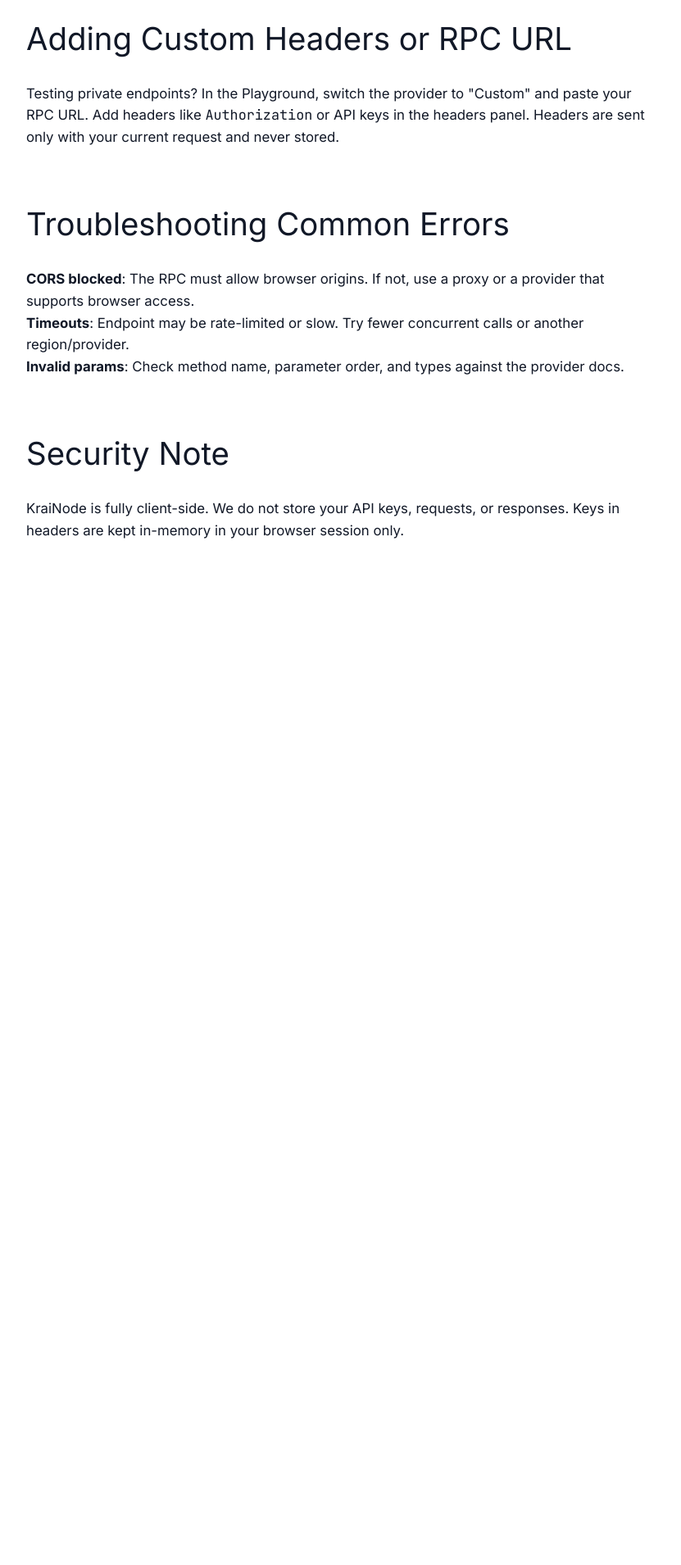
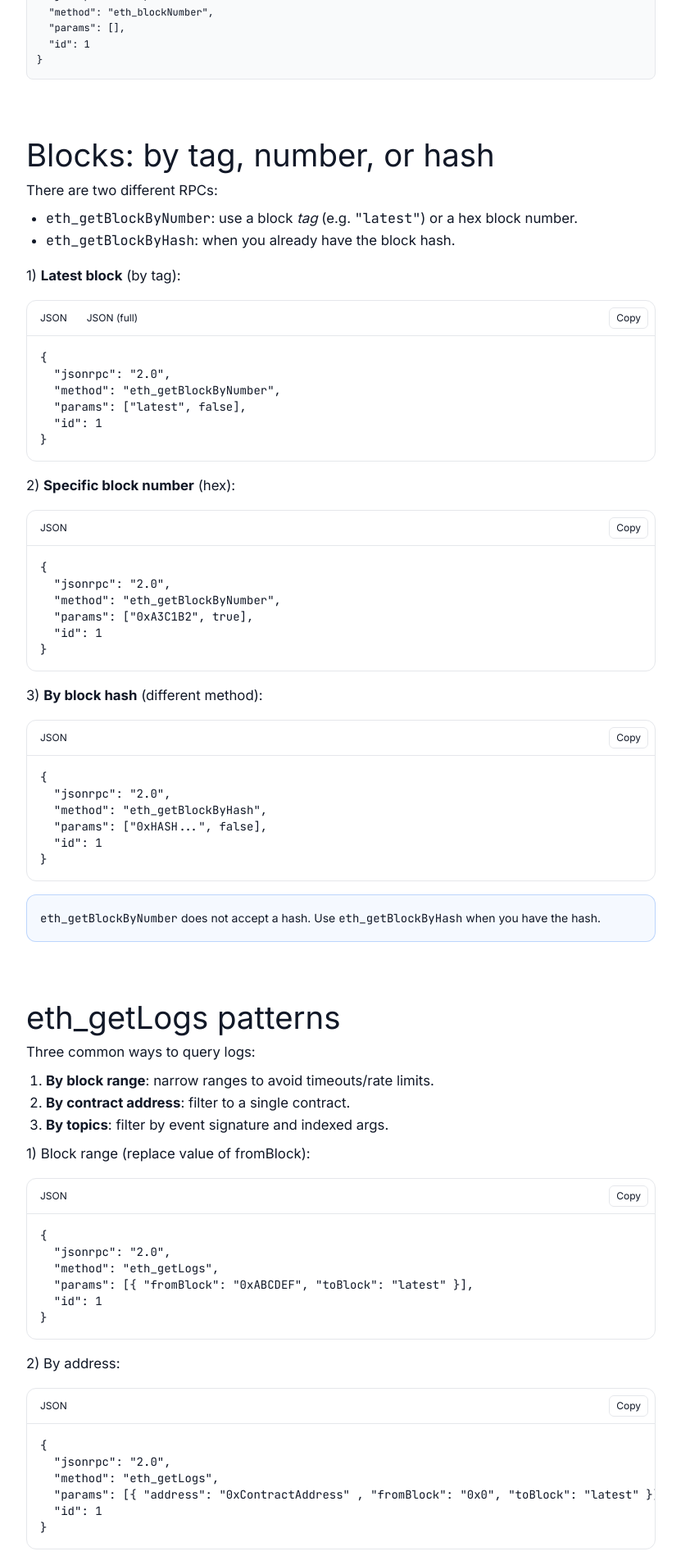
Before and after one commit to krissemmy/krainode-rpc-proxy, a React (Vite) app in the folder web/: page /docs in a window 1280 px wide. Shown: the part 880-2789 px from the top of the page at 82% size, without its empty margins (292-1123 px from the left). Before the commit the page ends 1541 px from the top, so only its background shows below. Built offline with nearby package versions, Linux system fonts and the light colour scheme; no server answers.

Commit message:
improve docs

```diff
--- /dev/null
+++ b/web/src/components/Callout.tsx
@@ -0,0 +1,24 @@
+import type { ReactNode } from "react";
+
+export function Callout({
+  type = "note",
+  title,
+  children,
+}: {
+  type?: "tip" | "note" | "warning";
+  title?: string;
+  children: ReactNode;
+}) {
+  const styles = {
+    tip: "border-emerald-500/30 bg-emerald-500/5",
+    note: "border-blue-500/30 bg-blue-500/5",
+    warning: "border-amber-500/30 bg-amber-500/5",
+  }[type];
+
+  return (
+    <div className={`my-4 rounded-xl border p-4 ${styles}`}>
+      {title && <div className="font-medium mb-1">{title}</div>}
+      <div className="text-sm leading-6">{children}</div>
+    </div>
+  );
+}
--- /dev/null
+++ b/web/src/components/CopyButton.tsx
@@ -0,0 +1,21 @@
+import { useState } from "react";
+
+export function CopyButton({ text }: { text: string }) {
+  const [copied, setCopied] = useState(false);
+  return (
+    <button
+      onClick={async () => {
+        try {
+          await navigator.clipboard.writeText(text);
+          setCopied(true);
+          setTimeout(() => setCopied(false), 1200);
+        } catch {}
+      }}
+      className="text-xs rounded-md border px-2 py-1 hover:bg-white/5"
+      aria-label="Copy to clipboard"
+      type="button"
+    >
+      {copied ? "Copied" : "Copy"}
+    </button>
+  );
+}
--- /dev/null
+++ b/web/src/components/DocsCodeTabs.tsx
@@ -0,0 +1,32 @@
+import { useState } from "react";
+import { CopyButton } from "./CopyButton";
+
+export function DocsCodeTabs({
+  tabs,
+}: {
+  tabs: { label: string; code: string }[];
+}) {
+  const [active, setActive] = useState(0);
+  const current = tabs[active];
+  return (
+    <div className="my-4 rounded-xl border">
+      <div className="flex items-center justify-between border-b p-2">
+        <div className="flex gap-2">
+          {tabs.map((t, i) => (
+            <button
+              key={t.label}
+              onClick={() => setActive(i)}
+              className={`text-xs px-2 py-1 rounded ${i === active ? "bg-white/10" : "hover:bg-white/5"}`}
+              aria-current={i === active}
+              type="button"
+            >
+              {t.label}
+            </button>
+          ))}
+        </div>
+        <CopyButton text={current.code} />
+      </div>
+      <pre className="p-4 overflow-x-auto text-sm"><code>{current.code}</code></pre>
+    </div>
+  );
+}
--- a/web/src/pages/DocsPage.tsx
+++ b/web/src/pages/DocsPage.tsx
@@ -1,6 +1,8 @@
 import { useEffect, useMemo, useRef, useState } from "react";
 import { Container } from "@/components/layout";
 import DocsSidebar, { DocSection } from "@/components/DocsSidebar";
+import { DocsCodeTabs } from "@/components/DocsCodeTabs";
+import { Callout } from "@/components/Callout";
 
 const EXAMPLE_JSON = `{
   "jsonrpc": "2.0",
@@ -14,6 +16,9 @@ export default function DocsPage() {
     () => [
       { id: "intro", title: "Intro to KraiNode" },
       { id: "first-request", title: "Making Your First Request" },
+      { id: "blocks", title: "Blocks: by tag, number, or hash" },
+      { id: "logs", title: "eth_getLogs patterns" },
+      { id: "eth-call", title: "eth_call (read contract state)" },
       { id: "custom-headers", title: "Adding Custom Headers or RPC URL" },
       { id: "troubleshooting", title: "Troubleshooting Common Errors" },
       { id: "security", title: "Security Note" },
@@ -64,9 +69,13 @@ export default function DocsPage() {
       </aside>
 
       {/* Content */}
-      <article className="prose prose-zinc max-w-3xl dark:prose-invert space-y-12 md:space-y-16">
-        <section id="intro">
+      <article className="prose prose-zinc max-w-3xl dark:prose-invert space-y-12 md:space-y-16 pb-40 md:pb-56">
+        <section id="intro" className="scroll-mt-28">
           <h1>Intro to KraiNode</h1>
+          <Callout type="note" title="Security & Privacy">
+            KraiNode is browser-only. Your requests and API keys are sent directly from your device to the RPC provider.
+            We do not run a backend and we do not store keys or request bodies.
+          </Callout>
           <br />
           <p>
             KraiNode is a browser-based JSON-RPC playground for blockchain developers. Point it at any
@@ -83,7 +92,8 @@ export default function DocsPage() {
           </ul>
         </section>
 
-        <section id="first-request">
+
+        <section id="first-request" className="scroll-mt-28">
           <h1>Making Your First Request</h1>
           <br />
           <ol>
@@ -105,7 +115,114 @@ export default function DocsPage() {
           </div>
         </section>
 
-        <section id="custom-headers">
+        <section id="blocks" className="scroll-mt-28">
+          <h1>Blocks: by tag, number, or hash</h1>
+          <p className="mb-2">There are two different RPCs:</p>
+          <ul className="list-disc pl-6">
+            <li><code>eth_getBlockByNumber</code>: use a block <em>tag</em> (e.g. <code>"latest"</code>) or a hex block number.</li>
+            <li><code>eth_getBlockByHash</code>: when you already have the block hash.</li>
+          </ul>
+
+          <p className="mt-4">1) <strong>Latest block</strong> (by tag):</p>
+          <DocsCodeTabs
+            tabs={[
+              {
+                label: "JSON",
+                code: "{\n  \"jsonrpc\": \"2.0\",\n  \"method\": \"eth_getBlockByNumber\",\n  \"params\": [\"latest\", false],\n  \"id\": 1\n}"
+              },
+              {
+                label: "JSON (full)",
+                code: "{\n  \"jsonrpc\": \"2.0\",\n  \"method\": \"eth_getBlockByNumber\",\n  \"params\": [\"latest\", true],\n  \"id\": 1\n}"
+              }
+            ]}
+          />
+
+          <p>2) <strong>Specific block number</strong> (hex):</p>
+          <DocsCodeTabs
+            tabs={[
+              {
+                label: "JSON",
+                code: "{\n  \"jsonrpc\": \"2.0\",\n  \"method\": \"eth_getBlockByNumber\",\n  \"params\": [\"0xA3C1B2\", true],\n  \"id\": 1\n}"
+              }
+            ]}
+          />
+
+          <p>3) <strong>By block hash</strong> (different method):</p>
+          <DocsCodeTabs
+            tabs={[
+              {
+                label: "JSON",
+                code: "{\n  \"jsonrpc\": \"2.0\",\n  \"method\": \"eth_getBlockByHash\",\n  \"params\": [\"0xHASH...\", false],\n  \"id\": 1\n}"
+              }
+            ]}
+          />
+
+          <Callout type="note">
+            <code>eth_getBlockByNumber</code> does not accept a hash. Use <code>eth_getBlockByHash</code> when you have the hash.
+          </Callout>
+        </section>
+
+        <section id="logs" className="scroll-mt-28">
+          <h1>eth_getLogs patterns</h1>
+          <p className="mb-2">Three common ways to query logs:</p>
+          <ol className="list-decimal pl-6">
+            <li><strong>By block range</strong>: narrow ranges to avoid timeouts/rate limits.</li>
+            <li><strong>By contract address</strong>: filter to a single contract.</li>
+            <li><strong>By topics</strong>: filter by event signature and indexed args.</li>
+          </ol>
+
+          <p className="mt-2">1) Block range (replace value of fromBlock):</p>
+          <DocsCodeTabs
+            tabs={[
+              {
+                label: "JSON",
+                code: "{\n  \"jsonrpc\": \"2.0\",\n  \"method\": \"eth_getLogs\",\n  \"params\": [{ \"fromBlock\": \"0xABCDEF\", \"toBlock\": \"latest\" }],\n  \"id\": 1\n}"
+              }
+            ]}
+          />
+
+          <p>2) By address:</p>
+          <DocsCodeTabs
+            tabs={[
+              {
+                label: "JSON",
+                code: "{\n  \"jsonrpc\": \"2.0\",\n  \"method\": \"eth_getLogs\",\n  \"params\": [{ \"address\": \"0xContractAddress\" , \"fromBlock\": \"0x0\", \"toBlock\": \"latest\" }],\n  \"id\": 1\n}"
+              }
+            ]}
+          />
+
+          <p>3) By topics (e.g., Transfer event hash):</p>
+          <DocsCodeTabs
+            tabs={[
+              {
+                label: "JSON",
+                code: "{\n  \"jsonrpc\": \"2.0\",\n  \"method\": \"eth_getLogs\",\n  \"params\": [{ \"fromBlock\": \"0x0\", \"toBlock\": \"latest\", \"topics\": [\"0xddf252ad1be2c89b69c2b068fc378daa952ba7f163c4a11628f55a4df523b3ef\"] }],\n  \"id\": 1\n}"
+              }
+            ]}
+          />
+
+          <Callout type="warning" title="Performance">
+            Large ranges can timeout on public endpoints. Use smaller windows, pagination, or a provider with log index services.
+          </Callout>
+        </section>
+
+        <section id="eth-call" className="scroll-mt-28">
+          <h1>eth_call (read contract state)</h1>
+          <p>Example: call <code>balanceOf(address)</code> on an ERC-20 (encoded data shown):</p>
+          <DocsCodeTabs
+            tabs={[
+              {
+                label: "JSON",
+                code: "{\n  \"jsonrpc\": \"2.0\",\n  \"method\": \"eth_call\",\n  \"params\": [{ \"to\": \"0xTokenAddress\", \"data\": \"0x70a08231000000000000000000000000YourAddress...\" }, \"latest\"],\n  \"id\": 1\n}"
+              }
+            ]}
+          />
+          <Callout type="note">
+            Use a tool like <em>ethers</em> or <em>viem</em> to encode function selectors & arguments. KraiNode focuses on raw JSON-RPC.
+          </Callout>
+        </section>
+
+        <section id="custom-headers" className="scroll-mt-28">
           <h1>Adding Custom Headers or RPC URL</h1>
           <br />
           <p>
@@ -115,7 +232,7 @@ export default function DocsPage() {
           </p>
         </section>
 
-        <section id="troubleshooting">
+        <section id="troubleshooting" className="scroll-mt-28">
           <h1>Troubleshooting Common Errors</h1>
           <br />
           <ul>
@@ -133,7 +250,7 @@ export default function DocsPage() {
           </ul>
         </section>
 
-        <section id="security">
+        <section id="security" className="scroll-mt-28">
           <h1>Security Note</h1>
           <br />
           <p>
--- a/web/src/pages/Playground.tsx
+++ b/web/src/pages/Playground.tsx
@@ -113,6 +113,34 @@ export function Playground() {
         console.warn("Failed to parse stored recents", err);
       }
     }
+  }, []);
+
+  useEffect(() => {
+    // Deep-link prefill: /playground?chain=&method=&body=&url=&headers=
+    try {
+      const qs = new URLSearchParams(window.location.search);
+      const dlChain = qs.get("chain");
+      const dlMethod = qs.get("method");
+      const dlBody = qs.get("body");
+      const dlUrl = qs.get("url");
+      const dlHeaders = qs.get("headers");
+
+      if (dlChain) setSelectedChain(dlChain);
+      if (dlUrl) {
+        setCustomUrl(dlUrl);
+        setCustomInput(dlUrl);
+      }
+      if (dlHeaders) {
+        setCustomHeaders(dlHeaders);
+        setCustomHeadersInput(dlHeaders);
+      }
+      if (dlMethod) setSelectedMethod(dlMethod);
+      if (dlBody) setRequestJson(dlBody);
+    } catch {
+      // ignore invalid querystrings
+    }
+    // run once on mount
+    // eslint-disable-next-line react-hooks/exhaustive-deps
   }, []);
 
   useEffect(() => {
```
